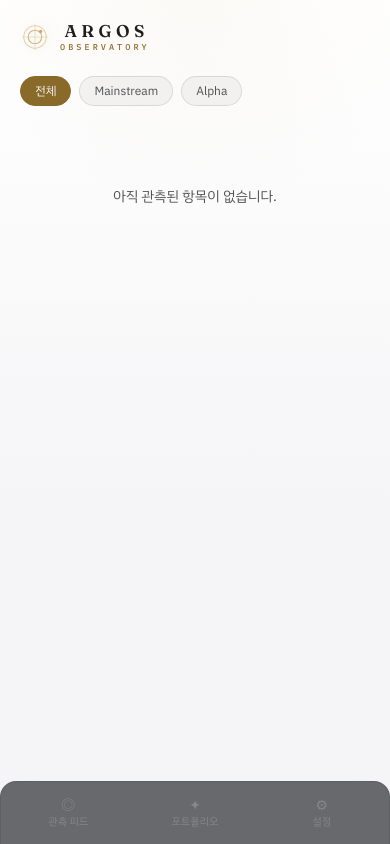
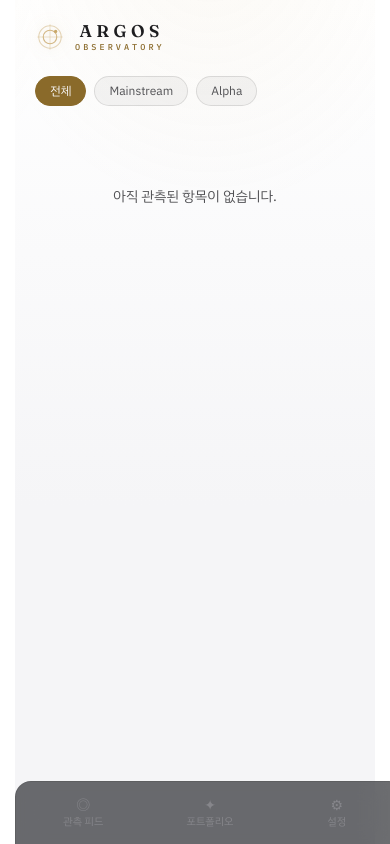
Before and after one commit to james20140802/argos, a Python web app: template src/argos/web/templates/feed.html in a window 390 px wide. Run offline with Jinja, Linux system fonts and the light colour scheme; the template is opened without the code that fills it, so the values that code supplies are empty.

Commit message:
🐛 fix(web): reserve scrollbar gutter on both edges to keep pages centered
A classic (non-overlay) vertical scrollbar consumed ~15px on the right edge
only, shifting the centered `.page` column left so the L/R gutters read 20px
vs 35px — perceived as asymmetric padding on mobile and any browser with a
persistent scrollbar. Add `scrollbar-gutter: stable both-edges` on the scroll
root so the gutter is mirrored on both sides and content stays centered
regardless of scrollbar presence.

Verified: setting-field L/R gutter 20/35 → 35/35 (asymmetry 15px → 0) at
375px; desktop rail unaffected (transparent, no visible seam), no horizontal
overflow. web suite 229 passed.

Co-Authored-By: Claude Opus 4.8 (1M context) <noreply@anthropic.com>

```diff
--- a/src/argos/web/static/css/argos.css
+++ b/src/argos/web/static/css/argos.css
@@ -97,6 +97,10 @@
 /* === 3. Base === */
 * { box-sizing: border-box; }
 html, body { margin: 0; }
+/* Reserve the vertical-scrollbar gutter on BOTH edges so a classic (non-overlay)
+   scrollbar can't eat into the right side only — otherwise the centered .page
+   column shifts left and reads as asymmetric L/R padding on scrollable pages. */
+html { scrollbar-gutter: stable both-edges; }
 body {
   min-height: 100vh;
   background:
```
